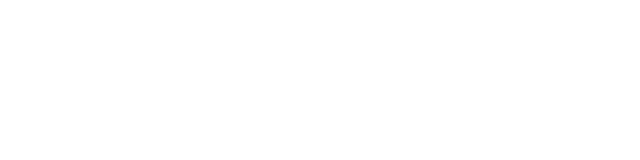
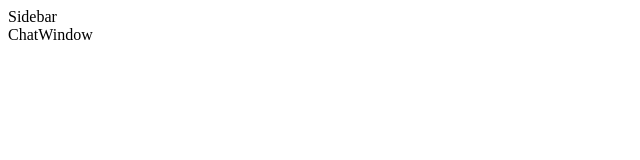
Before and after one commit to ayesha-khan-786/TalkAI, a React (Vite) app in the folder Frontend/: page / in a window 1280 px wide. Shown: the top 160 px of the page, without its empty margins (0-640 px from the left). Built offline with nearby package versions, Linux system fonts and the light colour scheme.

Commit message:
Frontend setup

```diff
--- a/Frontend/src/App.jsx
+++ b/Frontend/src/App.jsx
@@ -1,11 +1,18 @@
 import './App.css';
 import Sidebar from "./Sidebar.jsx";
 import ChatWindow from "./ChatWindow.jsx";
+import { MyContext } from './MyContext.jsx';
 
 function App() {
 
+  const providerValues = {};    // Passing values
+
   return (
-    <div>
+    <div className='main'>
+      <MyContext.Provider values = {providerValues}>
+        <Sidebar></Sidebar>
+        <ChatWindow></ChatWindow>
+      </MyContext.Provider>
     </div>
   )
 }
--- a/Frontend/src/ChatWindow.jsx
+++ b/Frontend/src/ChatWindow.jsx
@@ -2,7 +2,9 @@ import "./ChatWindow.css";
 
 function ChatWindow() {
     return (
-        <></>
+        <div>
+            ChatWindow
+        </div>
      );
 }
 
--- a/Frontend/src/MyContext.jsx
+++ b/Frontend/src/MyContext.jsx
@@ -0,0 +1,3 @@
+import { createContext } from "react";
+
+export const MyContext = createContext("");
--- a/Frontend/src/Sidebar.jsx
+++ b/Frontend/src/Sidebar.jsx
@@ -2,7 +2,9 @@ import "./Sidebar.css";
 
 function Sidebar() {
     return (
-        <></>
+        <div>
+            Sidebar
+        </div>
      );
 }
 
```
